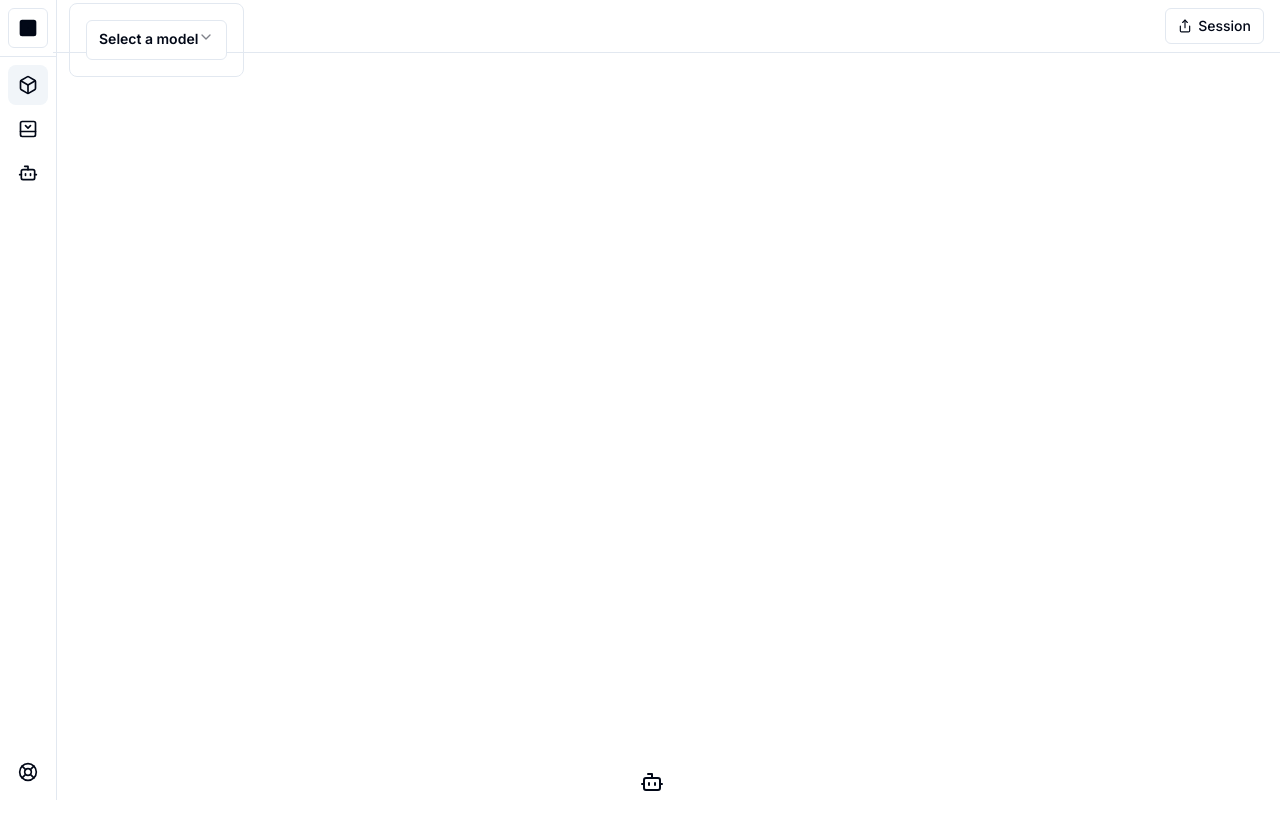
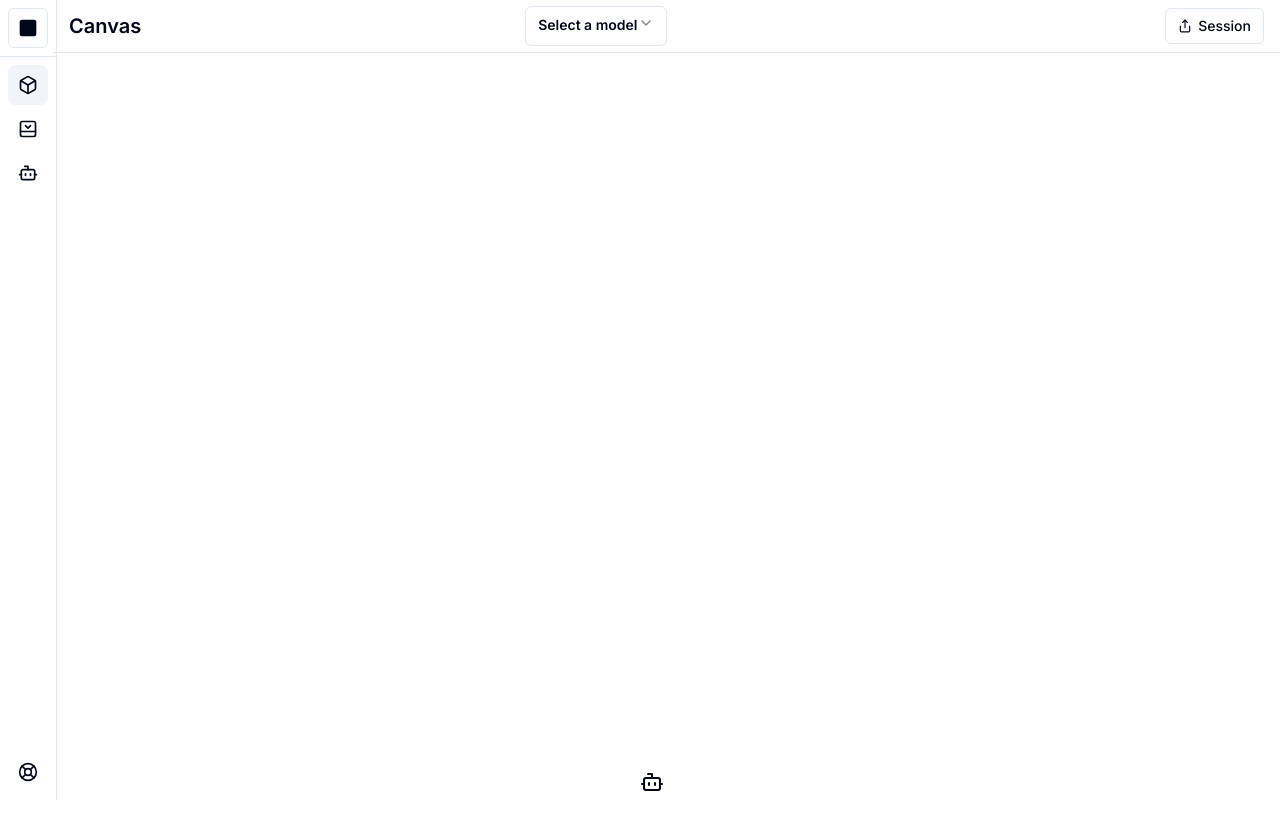
Before and after one commit to AGranosik/TheCanvas, a Next.js app in the folder frontend/: page / in a window 1280 px wide. Shown: the top 830 px of the page. Built offline with nearby package versions, Linux system fonts and the light colour scheme.

Commit message:
fix: center the model button

```diff
--- a/frontend/components/canvas/buttons/setting.tsx
+++ b/frontend/components/canvas/buttons/setting.tsx
@@ -1,23 +1,6 @@
 "use client";
 import React from "react";
-import {
-  Bird,
-  Book,
-  Bot,
-  Code2,
-  CornerDownLeft,
-  LifeBuoy,
-  Mic,
-  Paperclip,
-  Rabbit,
-  Settings,
-  Settings2,
-  Share,
-  SquareTerminal,
-  SquareUser,
-  Triangle,
-  Turtle,
-} from "lucide-react";
+import { Bird, Rabbit, Sun } from "lucide-react";
 import { Label } from "@/components/ui/label";
 import {
   Select,
@@ -39,11 +22,11 @@ const Setting = ({
 }) => {
   return (
     <div
-      className="relative w-full hidden flex-col items-start gap-8 md:flex"
+      style={{ position: "absolute", top: "6px", right: "50%", zIndex: 10 }}
       x-chunk="dashboard-03-chunk-0"
     >
-      <form className="grid w-full items-start gap-6">
-        <fieldset className="grid gap-6 rounded-lg border p-4">
+      <form className="">
+        <fieldset className="">
           <div className="grid gap-3">
             <Select value={model} onValueChange={setModel}>
               <SelectTrigger
@@ -71,7 +54,7 @@ const Setting = ({
                 </SelectItem>
                 <SelectItem value="sun">
                   <div className="flex items-start gap-3 text-muted-foreground">
-                    <Bird className="size-5" />
+                    <Sun className="size-5" />
                     <div className="grid gap-0.5">
                       <p>
                         Model{" "}
--- a/frontend/components/viewer/port.tsx
+++ b/frontend/components/viewer/port.tsx
@@ -13,8 +13,6 @@ const Port: React.FC = () => {
   }
   const links = ReferencedLinks[model || "wind"];
 
-  console.log(links.model.now);
-
   return (
     <div className="flex flex-1 gap-8">
       <ViewerComp url={links.model.now} />
```
